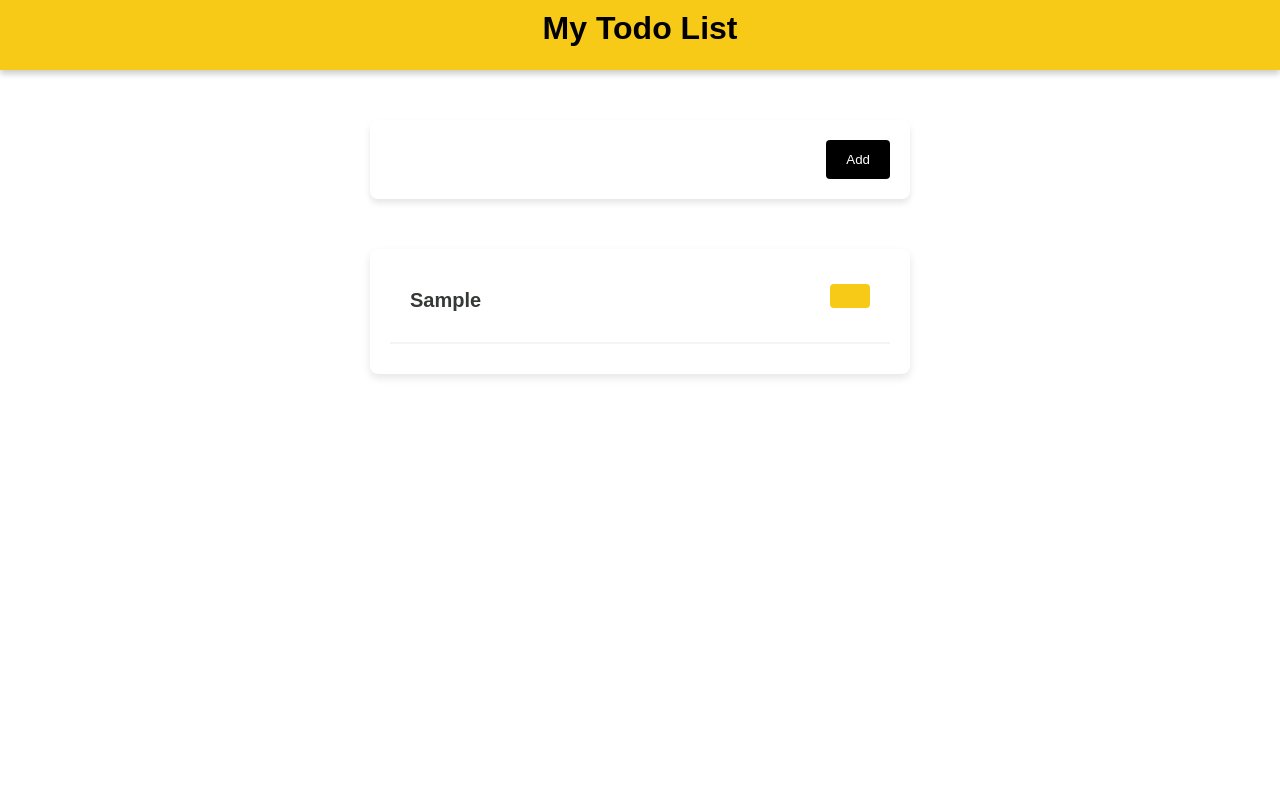
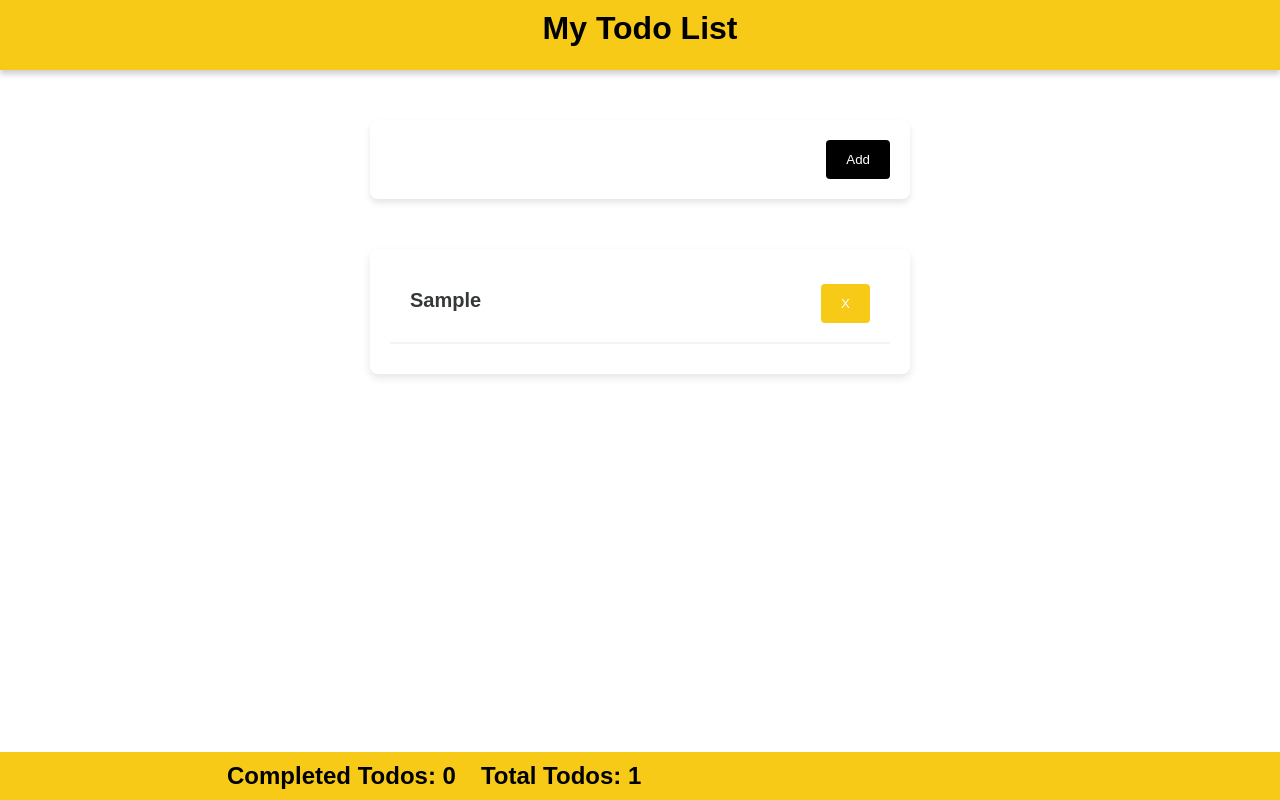
Before and after one commit to Sant7611/react-todoApp, a React (Vite) app in the folder Todo-app/: page / in a window 1280 px wide. Both pictures are taken after typing "Sample" into the empty fields and a click on the button "Add". Built offline with nearby package versions, Linux system fonts and the light colour scheme.

Commit message:
todo list react project complete

```diff
--- /dev/null
+++ b/Todo-app/src/components/Footer.jsx
@@ -0,0 +1,16 @@
+import React from "react";
+import styles from "./footer.module.css";
+function Footer({ completedTodos, totalTodos }) {
+  return (
+    <>
+      <footer className={styles.footer}>
+        <div className={styles.items}>
+          <span className={styles.item}>Completed Todos: {completedTodos}</span>
+          <span className={styles.item}>Total Todos: {totalTodos}</span>
+        </div>
+      </footer>
+    </>
+  );
+}
+
+export default Footer;
--- a/Todo-app/src/components/Todo.jsx
+++ b/Todo-app/src/components/Todo.jsx
@@ -1,15 +1,19 @@
 import { useState } from "react";
 import Form from "./Form";
 import TodoList from "./TodoList";
+import Footer from "./Footer";
 
 export default function Todo() {
 
   const [todos, setTodos] = useState([]);
+  const completedTodos = todos.filter((todo)=>todo.done).length;
+  const totalTodos = todos.length;
 
   return (
     <div>
       <Form todos={todos} setTodos={setTodos} />
       <TodoList setTodos={setTodos} todos={todos} />
+      <Footer totalTodos={totalTodos} completedTodos = {completedTodos} />
     </div>
   );
 }
--- a/Todo-app/src/components/TodoItem.jsx
+++ b/Todo-app/src/components/TodoItem.jsx
@@ -1,12 +1,12 @@
 import styles from "./todoitem.module.css";
 export default function TodoItem({ item, todos, setTodos }) {
   function handleDelete(item) {
-    console.log(item, todos);
     setTodos(todos.filter((todo) => todo.name !== item.name));
   }
 
   function handleClick(name) {
-    const newArray = todos.map((todo)=> todo.name === name ? {...todo, done: !done} : todo);
+    const newArray = todos.map((todo)=> todo.name === name ? {...todo, done: !todo.done} : todo);
+    console.log(item, todos);
     setTodos(newArray);
   }
 
@@ -18,8 +18,8 @@
         <span>
           <button
             className={styles.deleteButton}
-            onClick=                                                                                                                                           {() => handleDelete(item)}
-          ></button>
+            onClick={() => handleDelete(item)}
+          >X</button>
         </span>
       </div>
 
--- a/Todo-app/src/components/TodoList.jsx
+++ b/Todo-app/src/components/TodoList.jsx
@@ -1,9 +1,11 @@
 import styles from "./todolist.module.css";
 import TodoItem from "./TodoItem";
 export default function TodoList({ todos, setTodos }) {
+  const sortedTodos = todos.slice().sort((a,b)=>Number(a.done)-Number(b.done))
+
   return (
     <div className={styles.list}>
-      {todos.map((item) => (
+      {sortedTodos.map((item) => (
         <TodoItem
           todos={todos}
           key={item.name}
--- /dev/null
+++ b/Todo-app/src/components/footer.module.css
@@ -0,0 +1,18 @@
+.footer{
+    position: fixed;
+    bottom: 0;
+    font-size: 1.5em;
+    font-weight: bold;
+    width: 100%;
+    background-color: #f7ca18;
+    padding: 10px;
+}
+
+.items{
+    margin: auto;
+    width: 70%;
+}
+
+.item{
+    margin-left:25px;
+}
```
